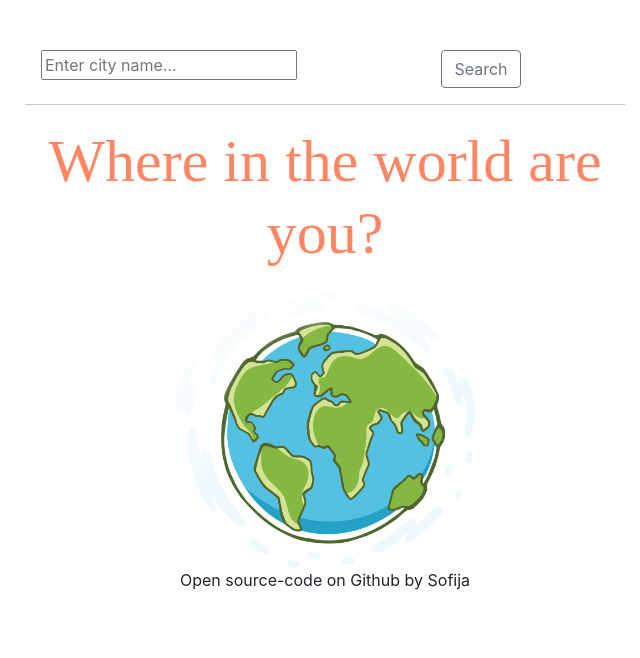
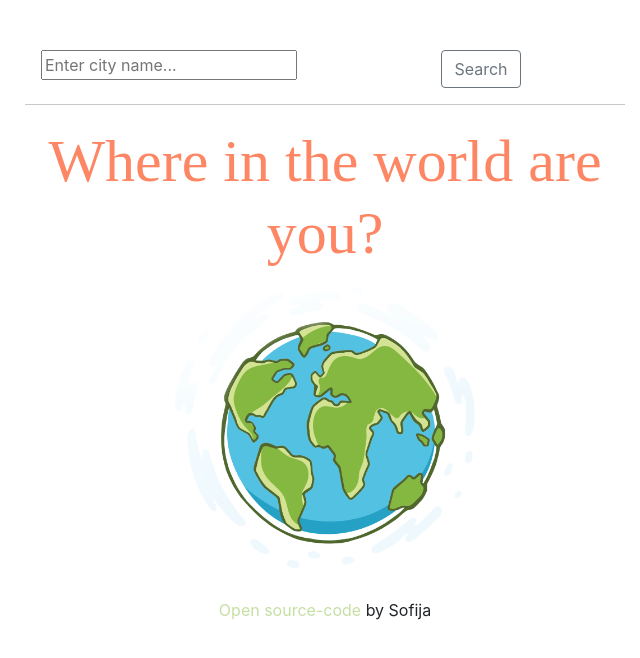
Before and after one commit to sofijaV/weather-react, a React (Create React App) app: page / in a window 1280 px wide. Shown: the top 658 px of the page, without its empty margins (315-955 px from the left). Built offline with nearby package versions, Linux system fonts and the light colour scheme; a web font is replaced by a local one.

Commit message:
added link to GitHub repository

```diff
--- a/src/Form.css
+++ b/src/Form.css
@@ -41,7 +41,17 @@ ul {
 .planetSmall {
   width: 50px;
   display: inline;
-  text-align: center;
+}
+footer {
+  padding: 30px;
+}
+
+footer a {
+  text-decoration: none;
+  color: #c5dfa3;
+}
+footer a:hover {
+  color: black;
 }
 @media (max-width: 767px) {
   .Form button {
--- a/src/Form.js
+++ b/src/Form.js
@@ -89,7 +89,10 @@ export default function Form() {
         {form}
         {overview}
         <footer className="text-center">
-          Open source-code on Github by Sofija
+          <a href="https://github.com/sofijaV/weather-react" target="_blank">
+            Open source-code
+          </a>{" "}
+          by Sofija
         </footer>
       </div>
     );
@@ -100,7 +103,10 @@ export default function Form() {
         <h1>Where in the world are you?</h1>
         <img src={planet} alt="Planet-Earth" className="planetBig" />
         <footer className="text-center">
-          Open source-code on Github by Sofija
+          <a href="https://github.com/sofijaV/weather-react" target="_blank">
+            Open source-code
+          </a>{" "}
+          by Sofija
         </footer>
       </div>
     );
```
